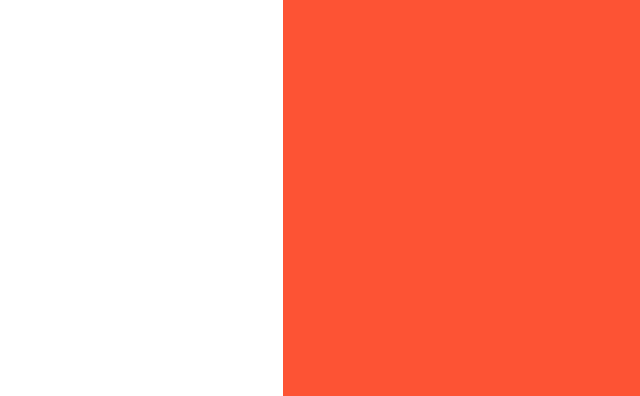
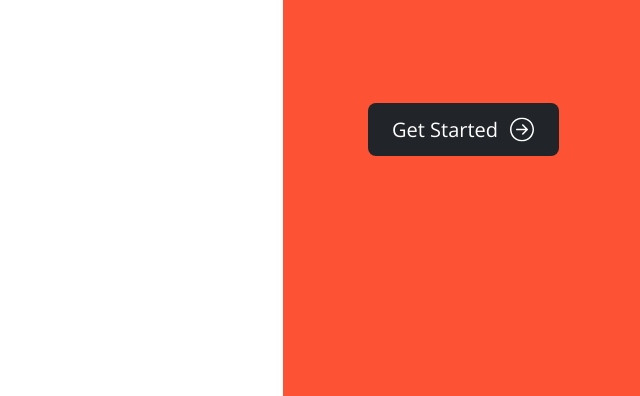
Before and after one commit to Abalak1/ChessRED, a PHP site: page /main.html in a window 1280 px wide; the page is wider, and only the part inside the window is pictured. Shown: the part 498-894 px from the top of that part, without its empty margins (640-1280 px from the left). Run offline with PHP 8.4, Linux system fonts and the light colour scheme.

Commit message:
created and styled get started button

```diff
--- a/main.html
+++ b/main.html
@@ -22,9 +22,11 @@
       <h1 id="chess-says">chess says</h1>
       <h3 id="a-lot-about">a lot about</h3>
       <h1 id="who-we-are">who we are</h1>
-      <button id="get-started">
-        Get started
-        <img id="arrow" src="/Pictures//arrow-right-circle.svg" alt="" />
+      <button id="get-started" onclick="window.location.href='/page2.html'">
+        <div id="button-content">
+          Get started
+          <img id="arrow" src="/Pictures//arrow-right-circle.svg" alt="" />
+        </div>
       </button>
     </div>
   </body>
--- a/style.css
+++ b/style.css
@@ -89,3 +89,34 @@ color: #FFFFFF;
 margin-top: 390px;
 margin-left: 85px;
 }
+
+#get-started {
+position: absolute;
+width: 191px;
+height: 53px;
+margin-top: 601px;
+margin-left: 85px;
+background: #212529;
+border-radius: 8px;
+cursor: pointer;
+border: none;
+}
+
+
+#button-content {
+font-family: 'Open Sans';
+font-style: normal;
+font-weight: 400;
+font-size: 20px;
+line-height: 27px;
+text-transform: capitalize;
+color: #FFFFFF;
+margin-left: 24px;
+text-align: center;
+display: flex;
+align-items: center;
+}
+
+#arrow {
+    margin-left: 12px;
+}
```
Also changed, not shown: page2.html (added, +12 -0 lines).
